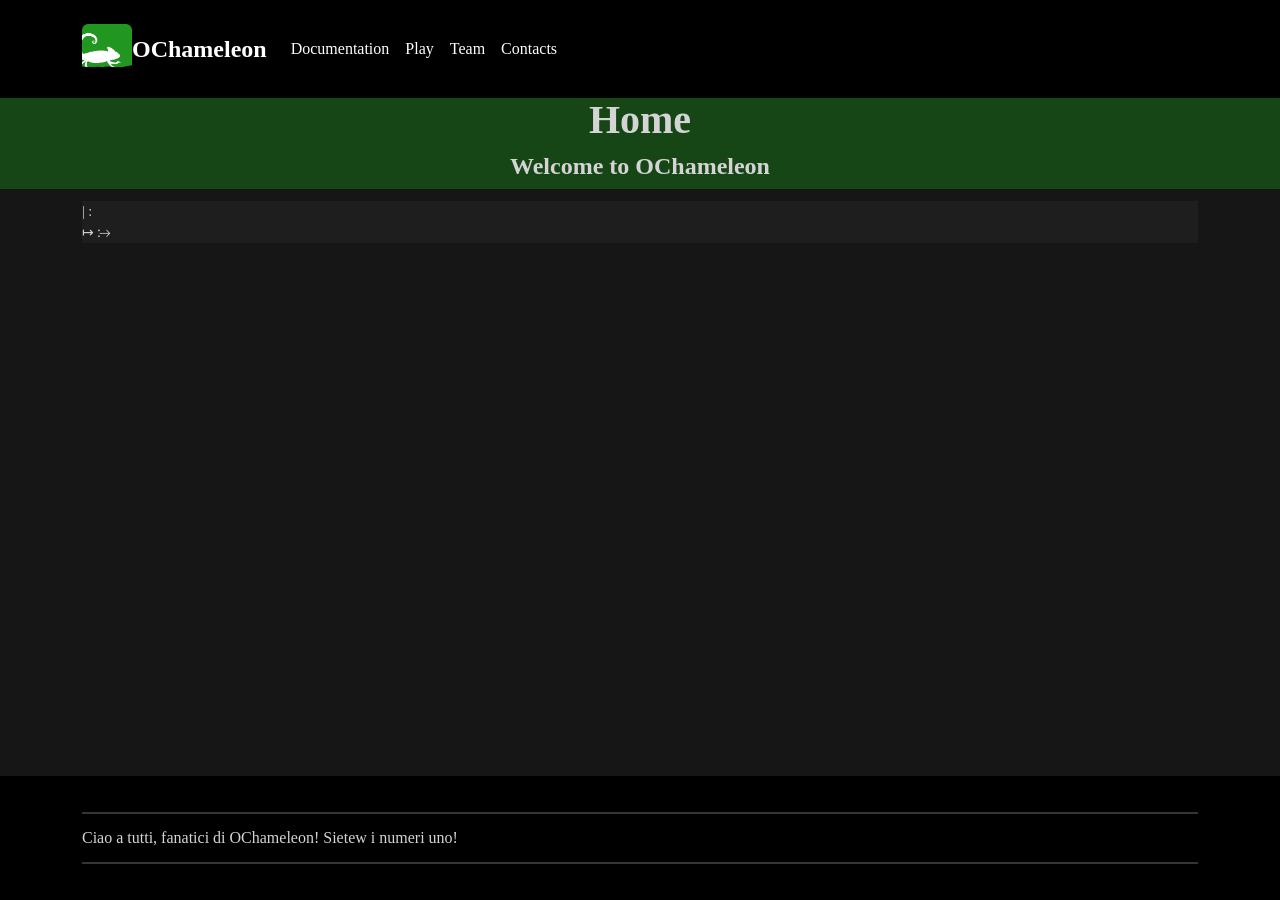
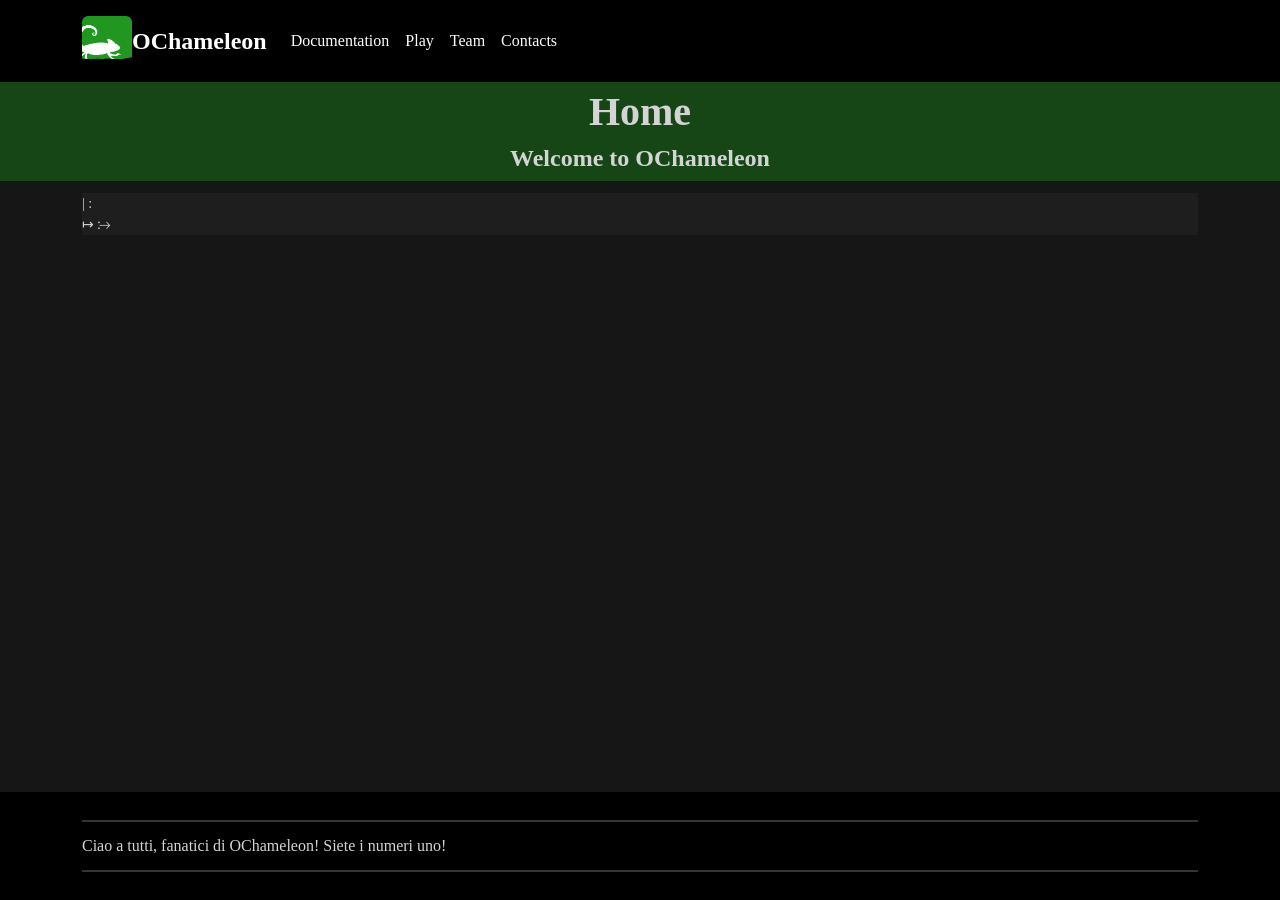
Before and after one commit to ochameleon/ochameleon.github.io, a Jekyll site: the page built from index.html, in a window 1280 px wide. Built offline with Jekyll 4.4.1, drawn with Linux system fonts in a browser that asks for light colours; some web fonts are replaced.

Commit message:
Now it's too big (that's what she said). Resizing navbar and footer, header spacing and correcting grammar mistake in footer

```diff
--- a/_includes/footer.html
+++ b/_includes/footer.html
@@ -1,7 +1,7 @@
-<footer class="footer p-4">
+<footer class="footer p-3">
     <div class="container">
         <hr>
-        Ciao a tutti, fanatici di OChameleon! Sietew i numeri uno!
+        Ciao a tutti, fanatici di OChameleon! Siete i numeri uno!
         <hr>
     </div>
 </footer>
--- a/_includes/menu.html
+++ b/_includes/menu.html
@@ -1,4 +1,4 @@
-<nav class="navbar navbar-expand-lg navbar-dark fixed-top p-4">
+<nav class="navbar navbar-expand-lg navbar-dark fixed-top p-3">
     <div class="container">
         <a href="{{ '/' | relative_url }}">
             <img src="{{ '/files/logo/colour-icon-square-top.png' | relative_url }}" class="corner-logo" width="50" alt="Logo">
--- a/static/style.css
+++ b/static/style.css
@@ -17,7 +17,7 @@ nav {
 }
 
 header {
-    padding-top: 6rem;
+    padding-top: 5.5rem;
     background-color: rgb(22, 70, 22);
 }
 
```
